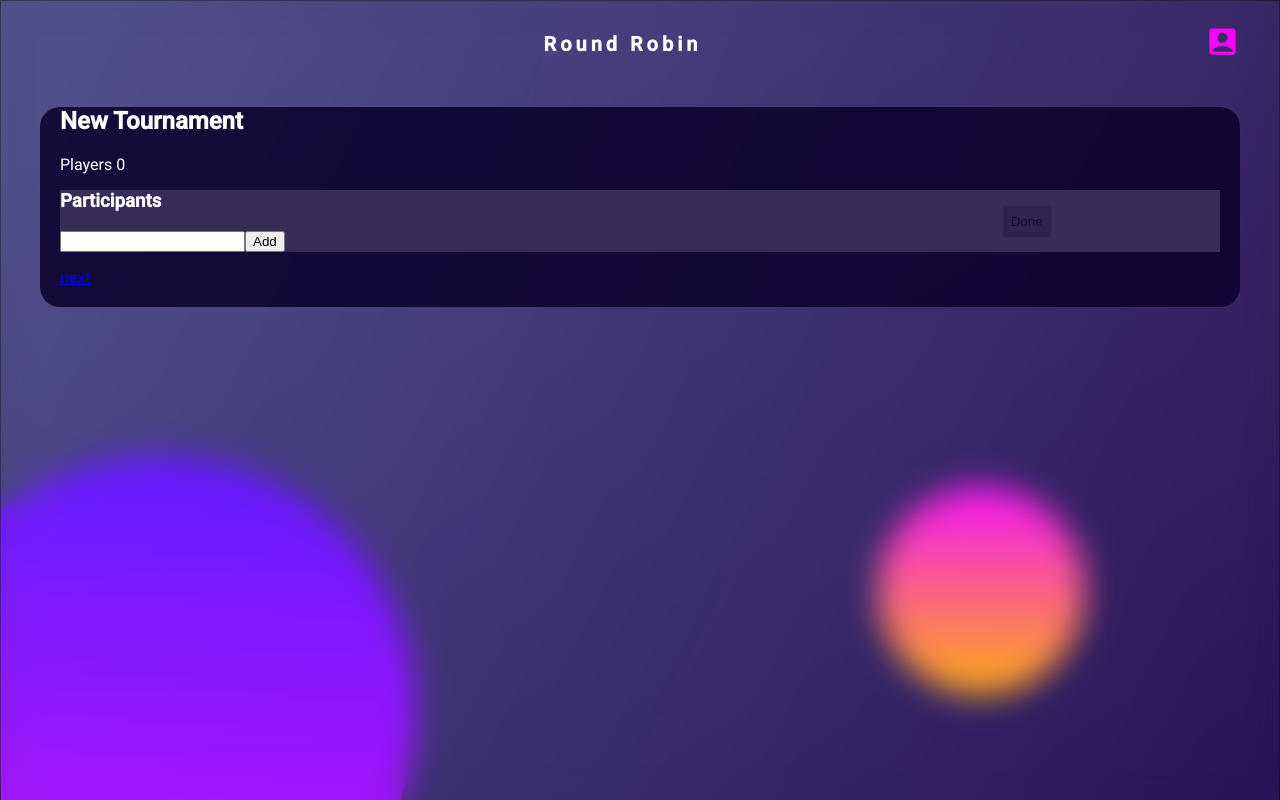
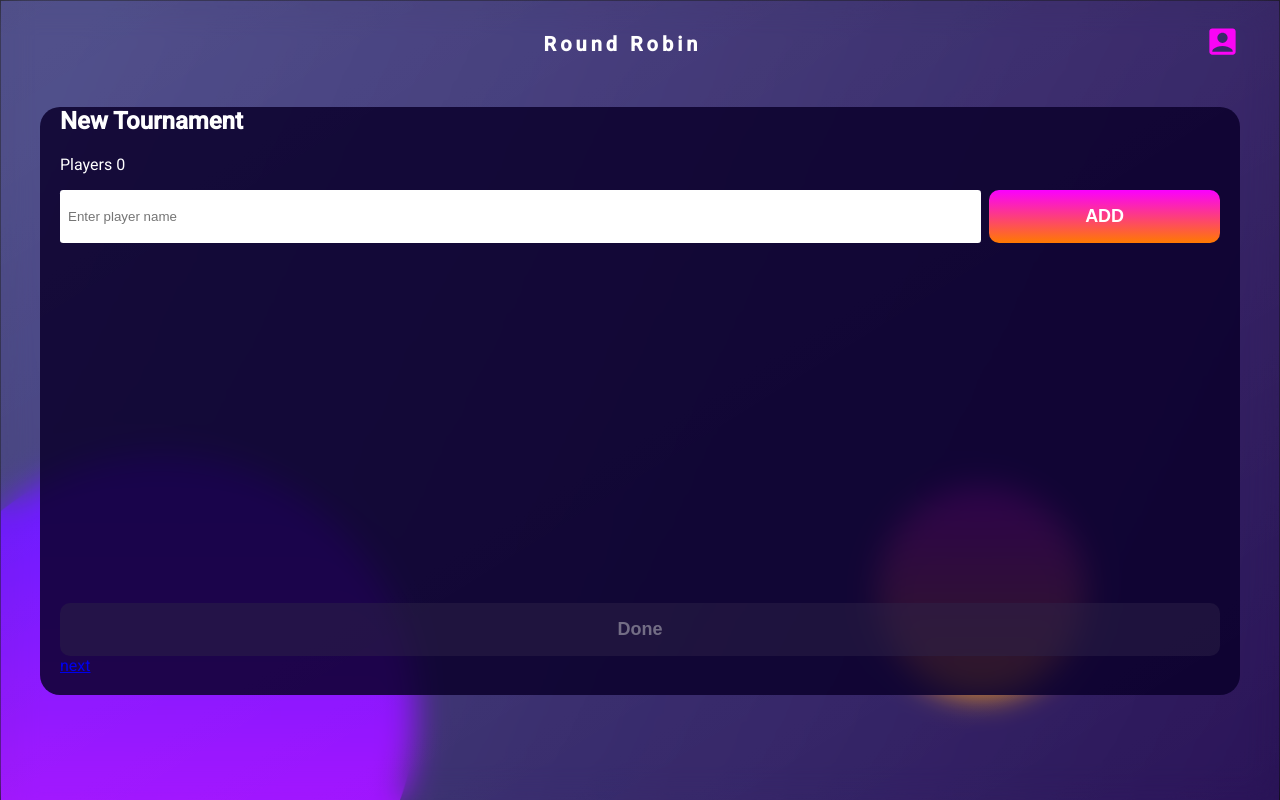
Before and after one commit to olofWallgren/RoundRobinApp, a React (Create React App) app: page /create-tournament in a window 1280 px wide. Built offline with nearby package versions, Linux system fonts and the light colour scheme; a web font is replaced by a local one.

Commit message:
Added new classnames, CSS-file and new layout

```diff
--- a/src/components/NewTournamentCards/ParticipantsCard/index.tsx
+++ b/src/components/NewTournamentCards/ParticipantsCard/index.tsx
@@ -1,9 +1,11 @@
 import react from "react";
-import PersonAddIcon from "@mui/icons-material/PersonAdd";
+// import PersonAddIcon from "@mui/icons-material/PersonAdd";
 import CreateIcon from "@mui/icons-material/Create";
 import DeleteIcon from "@mui/icons-material/Delete";
-import { useState, CSSProperties, useEffect } from "react";
+import { useState, useEffect } from "react";
 import { useForm, SubmitHandler } from "react-hook-form";
+import "../ParticipantsCard/participantsCard.css";
+import "../../../layout/primaryBtn.css";
 
 const ParticipantsCard = (props: any) => {
   const { getParticipants } = props;
@@ -52,91 +54,64 @@ const ParticipantsCard = (props: any) => {
   };
 
   return (
-    <div style={formSection}>
-      <div style={{ width: "100%" }}>
-        <h3 style={{ marginTop: "0" }}>Participants</h3>
+    <>
+      {/* Input för deltagare och add-knapp */}
+      <div className="inputContainer">
+        <form className="flexBetween" onSubmit={handleSubmit(onSubmit)}>
+          <input
+            className="textField"
+            type="text"
+            placeholder="Enter player name"
+            {...register("partisipants", { required: true, maxLength: 15 })}
+          />
+          {/* <PersonAddIcon sx={{ fontSize: 40 }} style={{ color: "FA04F6" }} /> */}
+          <input
+            className="addBtnWidth primaryBtn primaryBtn--small"
+            value="ADD"
+            type="submit"
+          />
+        </form>
 
-        <div style={{ width: "100%" }}>
-          <form onSubmit={handleSubmit(onSubmit)}>
-            <input
-              // style={formElement}
-              {...register("partisipants", { required: true, maxLength: 15 })}
-            />
-            {errors.partisipants && <span>This field is required</span>}
+        {/* Error Text */}
+        {errors.partisipants && (
+          <p className="errorText">
+            Please enter a name with less than 16 letters
+          </p>
+        )}
 
-            <input value="Add" type="submit" />
-          </form>
-
+        {/* Added Players with name and icons in a scrollbox */}
+        <div className="scrollBox">
           {participants.map((i) => (
-            <div
-              key={i.id}
-              style={{
-                backgroundColor: "rgba(11, 0, 44, 0.85)",
-                marginTop: "10px",
-                display: "flex",
-                flexDirection: "row",
-                alignItems: "center",
-                justifyContent: "space-between",
-                width: "100%",
-              }}
-            >
+            <div key={i.id} className="playerBox flexBetween">
               {i.name}
               <div>
-                <CreateIcon />
-                <DeleteIcon onClick={() => deleteParticipant(i.name)} />
+                <CreateIcon className="icon editIcon" />
+                <DeleteIcon
+                  className="icon deleteIcon"
+                  onClick={() => deleteParticipant(i.name)}
+                />
               </div>
             </div>
           ))}
         </div>
       </div>
-      <div style={ButtonSection}>
+
+      {/* // Knappar // */}
+      <div className="buttonSection">
         {participants.length >= 2 ? (
           <button
-            style={activeButton}
+            className="primaryBtn fullWidth"
             onClick={() => props.toggleParticipantView()}
           >
             Done
           </button>
         ) : (
-          <button style={inActiveButton}>Done</button>
+          <button disabled className="primaryBtn fullWidth">
+            Done
+          </button>
         )}
-        {/* <PersonAddIcon sx={{ fontSize: 40 }} style={{ color: "FA04F6" }} /> */}
       </div>
-    </div>
+    </>
   );
 };
-const formSection: CSSProperties = {
-  backgroundColor: "rgba(56, 44, 89, 1)",
-  display: "flex",
-  marginBottom: "1rem",
-};
-const ButtonSection: CSSProperties = {
-  display: "flex",
-  justifyContent: "center",
-  alignItems: "flex-start",
-  width: "50%",
-  paddingTop: "1rem",
-};
-const formElement: CSSProperties = {
-  display: "flex",
-  flexDirection: "column",
-  justifyContent: "center",
-  alignItems: "center",
-  width: "100%",
-};
-const fullWidth: CSSProperties = {
-  width: "100%",
-};
-const activeButton: CSSProperties = {
-  backgroundColor: "rgba(250, 0, 255, 1)",
-  color: "white",
-  border: "none",
-  padding: "0.5rem",
-};
-const inActiveButton: CSSProperties = {
-  backgroundColor: "rgba(11, 0, 44, 0.2)",
-  color: "rgba(23, 11, 56, 1)",
-  border: "none",
-  padding: "0.5rem",
-};
 export default ParticipantsCard;
--- /dev/null
+++ b/src/components/NewTournamentCards/ParticipantsCard/participantsCard.css
@@ -0,0 +1,68 @@
+.inputContainer {
+  margin-top: 1rem;
+  margin-bottom: 2rem;
+}
+.textField {
+  width: 80%;
+  margin-right: 0.5rem;
+  background-color: white;
+  color: rgba(11, 0, 44, 0.85);
+  border: none;
+  border-radius: 0.2rem;
+  outline: none;
+  padding: 0.5rem 0.5rem;
+}
+.textField:focus {
+  border: 1px solid rgba(250, 0, 255, 1);
+}
+.errorText {
+  background-color: rgb(179, 0, 0);
+  color: white;
+  padding: 0.2rem;
+  margin-top: 0.3rem;
+  font-weight: 500;
+  font-size: 12px;
+}
+.addBtnWidth {
+  width: 20%;
+}
+
+.scrollBox {
+  overflow-y: auto;
+  overflow-x: hidden;
+  height: 320px;
+  margin-top: 0.5rem;
+}
+.playerBox {
+  background-color: rgba(56, 44, 89, 0.9);
+  color: white;
+  border-radius: 0.5rem;
+  width: 100;
+  margin: 0.5rem 0;
+  padding: 0.2rem 0.4rem;
+  align-items: center;
+  letter-spacing: 0.7px;
+  font-size: 14px;
+}
+.buttonSection {
+  margin-top: 1rem;
+  width: 100%;
+}
+.fullWidth {
+  width: 100%;
+}
+.icon {
+  font-size: 1.2rem;
+  color: rgba(250, 0, 255, 1);
+  cursor: pointer;
+}
+.editIcon {
+  margin-right: 0.7rem;
+}
+.flexBetween {
+  display: flex;
+  justify-content: space-between;
+}
+.noMargin {
+  margin: 0;
+}
```
